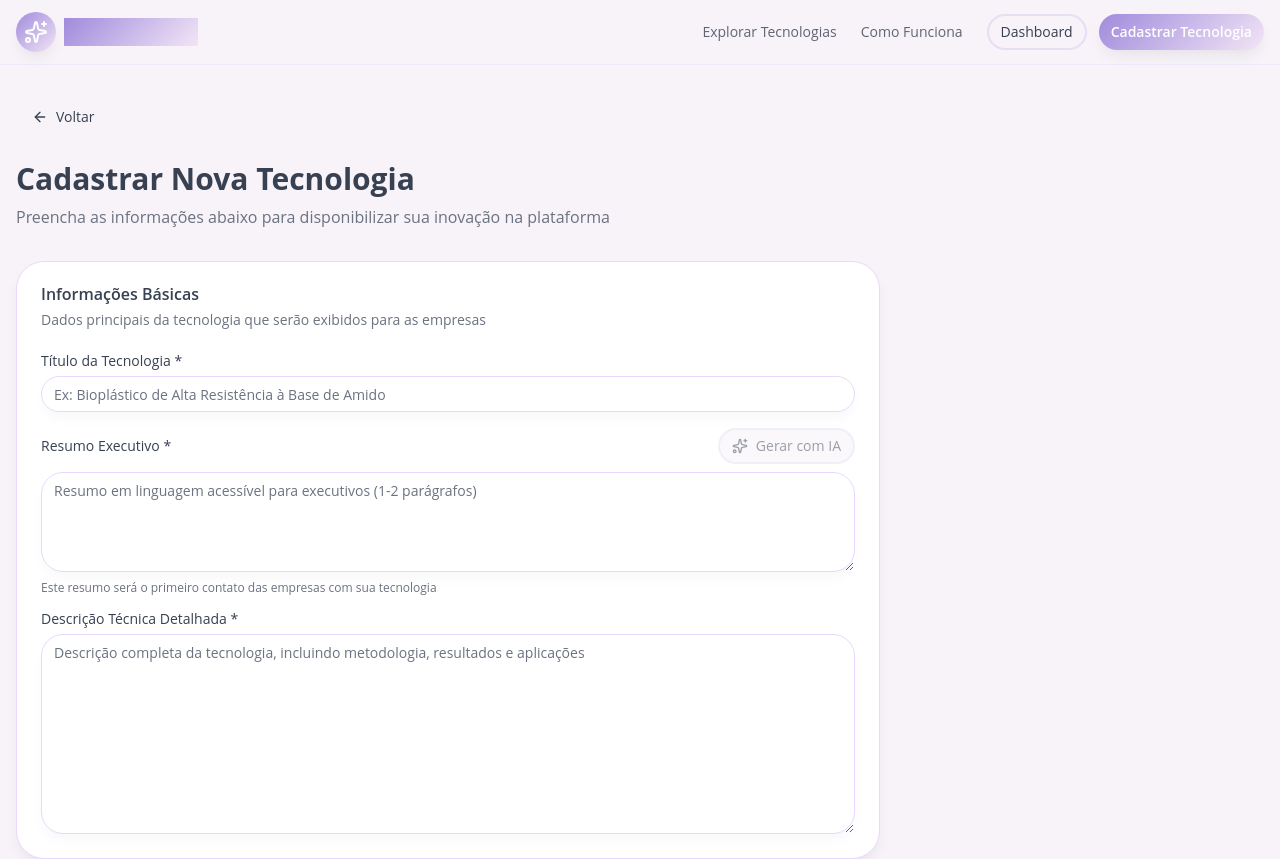
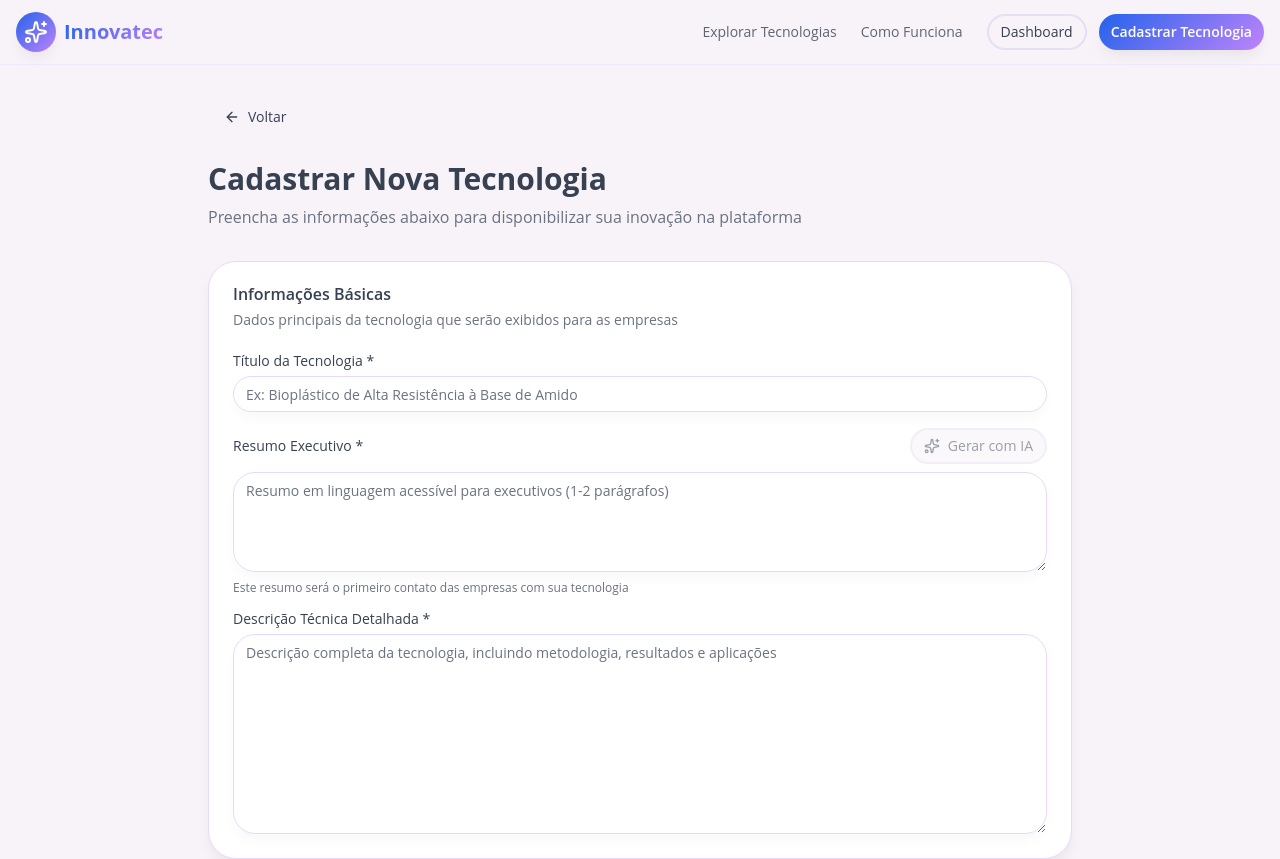
Before and after one commit to jum-v/InnovaTeca, a Next.js app: page /university/new-technology in a window 1280 px wide. Shown: the top 859 px of the page. Built offline with nearby package versions, Linux system fonts and the light colour scheme.

Commit message:
feat: implement gradient text styles and examples, update header component, and adjust layout in new technology page

```diff
--- a/src/app/globals.css
+++ b/src/app/globals.css
@@ -60,7 +60,7 @@
     0px 8px 16px -4px hsl(0 0% 0% / 0.08), 0px 8px 10px -5px hsl(0 0% 0% / 0.08);
   --shadow-2xl: 0px 8px 16px -4px hsl(0 0% 0% / 0.2);
   --shadow-glow: 0 10px 40px -10px oklch(0.6869 0.1179 295.7538 / 0.3);
-  --gradient-hero: linear-gradient(135deg, oklch(0.6869 0.1179 295.7538) 0%, oklch(0.9376 0.026 321.9388) 100%);
+  --gradient-hero: linear-gradient(135deg, hsl(221 83% 53%) 0%, hsl(270 95% 75%) 100%);
   --gradient-card: linear-gradient(135deg, oklch(0.6869 0.1179 295.7538 / 0.05) 0%, oklch(0.9376 0.026 321.9388 / 0.05) 100%);
   --transition-smooth: all 0.3s cubic-bezier(0.4, 0, 0.2, 1);
   --tracking-normal: 0em;
@@ -322,6 +322,51 @@
     -webkit-background-clip: text;
     -webkit-text-fill-color: transparent;
     background-clip: text;
+    color: transparent;
+    /* Fallback for browsers that don't support background-clip: text */
+  }
+
+  .text-gradient-hero {
+    background: var(--gradient-hero);
+    -webkit-background-clip: text;
+    -webkit-text-fill-color: transparent;
+    background-clip: text;
+    color: transparent;
+  }
+
+  .text-gradient-card {
+    background: var(--gradient-card);
+    -webkit-background-clip: text;
+    -webkit-text-fill-color: transparent;
+    background-clip: text;
+    color: transparent;
+  }
+
+  /* Animated gradient text */
+  .text-gradient-animated {
+    background: linear-gradient(45deg,
+        oklch(0.6869 0.1179 295.7538),
+        oklch(0.9376 0.026 321.9388),
+        oklch(0.7874 0.1179 295.7538),
+        oklch(0.3858 0.0509 304.6383));
+    background-size: 300% 300%;
+    -webkit-background-clip: text;
+    -webkit-text-fill-color: transparent;
+    background-clip: text;
+    color: transparent;
+    animation: gradientShift 3s ease-in-out infinite;
+  }
+
+  @keyframes gradientShift {
+
+    0%,
+    100% {
+      background-position: 0% 50%;
+    }
+
+    50% {
+      background-position: 100% 50%;
+    }
   }
 
   /* Animation utilities */
--- /dev/null
+++ b/src/components/gradient-text-examples.tsx
@@ -0,0 +1,114 @@
+export const GradientTextExamples = () => {
+  return (
+    <div className='p-8 space-y-8 bg-background'>
+      <h1 className='text-3xl font-bold text-center mb-8'>
+        Exemplos de Texto com Gradiente
+      </h1>
+
+      {/* Exemplo 1: Gradiente básico */}
+      <div className='space-y-2'>
+        <h2 className='text-lg font-semibold text-foreground'>
+          1. Gradiente Básico (.text-gradient)
+        </h2>
+        <p className='text-2xl font-bold text-gradient'>
+          Innovatec - Conectando Inovação e Tecnologia
+        </p>
+      </div>
+
+      {/* Exemplo 2: Gradiente hero */}
+      <div className='space-y-2'>
+        <h2 className='text-lg font-semibold text-foreground'>
+          2. Gradiente Hero (.text-gradient-hero)
+        </h2>
+        <p className='text-2xl font-bold text-gradient-hero'>
+          Soluções Tecnológicas para Empresas
+        </p>
+      </div>
+
+      {/* Exemplo 3: Gradiente card */}
+      <div className='space-y-2'>
+        <h2 className='text-lg font-semibold text-foreground'>
+          3. Gradiente Card (.text-gradient-card)
+        </h2>
+        <p className='text-2xl font-bold text-gradient-card'>
+          Tecnologias Licenciáveis das Universidades
+        </p>
+      </div>
+
+      {/* Exemplo 4: Gradiente animado */}
+      <div className='space-y-2'>
+        <h2 className='text-lg font-semibold text-foreground'>
+          4. Gradiente Animado (.text-gradient-animated)
+        </h2>
+        <p className='text-2xl font-bold text-gradient-animated'>
+          Matchmaking Inteligente com IA
+        </p>
+      </div>
+
+      {/* Exemplo 5: Diferentes tamanhos */}
+      <div className='space-y-4'>
+        <h2 className='text-lg font-semibold text-foreground'>5. Diferentes Tamanhos</h2>
+        <div className='space-y-2'>
+          <p className='text-sm text-gradient'>Texto pequeno com gradiente</p>
+          <p className='text-base text-gradient'>Texto médio com gradiente</p>
+          <p className='text-lg text-gradient'>Texto grande com gradiente</p>
+          <p className='text-xl text-gradient'>Texto extra grande com gradiente</p>
+          <p className='text-2xl text-gradient'>Texto 2xl com gradiente</p>
+          <p className='text-3xl text-gradient'>Texto 3xl com gradiente</p>
+          <p className='text-4xl text-gradient'>Texto 4xl com gradiente</p>
+        </div>
+      </div>
+
+      {/* Exemplo 6: Diferentes pesos de fonte */}
+      <div className='space-y-4'>
+        <h2 className='text-lg font-semibold text-foreground'>
+          6. Diferentes Pesos de Fonte
+        </h2>
+        <div className='space-y-2'>
+          <p className='text-xl font-light text-gradient'>Font Light</p>
+          <p className='text-xl font-normal text-gradient'>Font Normal</p>
+          <p className='text-xl font-medium text-gradient'>Font Medium</p>
+          <p className='text-xl font-semibold text-gradient'>Font Semibold</p>
+          <p className='text-xl font-bold text-gradient'>Font Bold</p>
+          <p className='text-xl font-extrabold text-gradient'>Font Extrabold</p>
+        </div>
+      </div>
+
+      {/* Exemplo 7: Com hover effects */}
+      <div className='space-y-4'>
+        <h2 className='text-lg font-semibold text-foreground'>7. Com Efeitos de Hover</h2>
+        <div className='space-y-2'>
+          <p className='text-xl font-bold text-gradient hover:scale-105 transition-transform cursor-pointer'>
+            Hover para escalar
+          </p>
+          <p className='text-xl font-bold text-gradient hover:opacity-80 transition-opacity cursor-pointer'>
+            Hover para opacidade
+          </p>
+        </div>
+      </div>
+
+      {/* Código de exemplo */}
+      <div className='space-y-4 mt-8 p-4 bg-muted rounded-lg'>
+        <h2 className='text-lg font-semibold text-foreground'>Como usar:</h2>
+        <pre className='text-sm text-foreground/80 overflow-x-auto'>
+          {`// Gradiente básico
+<span className="text-gradient">Texto com gradiente</span>
+
+// Gradiente hero
+<span className="text-gradient-hero">Texto com gradiente hero</span>
+
+// Gradiente card
+<span className="text-gradient-card">Texto com gradiente card</span>
+
+// Gradiente animado
+<span className="text-gradient-animated">Texto com gradiente animado</span>
+
+// Combinando com outras classes
+<span className="text-2xl font-bold text-gradient hover:scale-105 transition-transform">
+  Texto com gradiente e hover
+</span>`}
+        </pre>
+      </div>
+    </div>
+  )
+}
--- a/src/components/header.tsx
+++ b/src/components/header.tsx
@@ -28,9 +28,7 @@ export const Header = ({
           <div className='flex h-10 w-10 items-center justify-center rounded-lg bg-gradient-hero shadow-md'>
             <Sparkles className='h-6 w-6 text-white' />
           </div>
-          <span className='text-xl font-bold bg-gradient-hero bg-clip-text text-transparent'>
-            TechMatch AI
-          </span>
+          <span className='text-xl font-bold text-gradient'>Innovatec</span>
         </Link>
 
         {/* Desktop Navigation */}
@@ -83,6 +81,7 @@ export const Header = ({
 
         {/* Mobile Menu Button */}
         <button
+          type='button'
           className='md:hidden p-2 text-foreground'
           onClick={() => setMobileMenuOpen(!mobileMenuOpen)}
         >
--- a/src/pages/new-technology.tsx
+++ b/src/pages/new-technology.tsx
@@ -73,7 +73,7 @@ const NewTechnologyPage = () => {
     <div className='min-h-screen bg-background'>
       <Header isLoggedIn={true} userType='university' />
 
-      <div className='container px-4 py-8 max-w-4xl'>
+      <div className='container mx-auto px-4 py-8 max-w-4xl'>
         <Button variant='ghost' onClick={() => router.back()} className='mb-6'>
           <ArrowLeft className='h-4 w-4' />
           Voltar
@@ -216,8 +216,8 @@ const NewTechnologyPage = () => {
                 </div>
                 {tags.length > 0 && (
                   <div className='flex flex-wrap gap-2 mt-3'>
-                    {tags.map((tag, index) => (
-                      <Badge key={index} variant='secondary' className='gap-1'>
+                    {tags.map((tag) => (
+                      <Badge key={tag} variant='secondary' className='gap-1'>
                         {tag}
                         <button
                           type='button'
```
